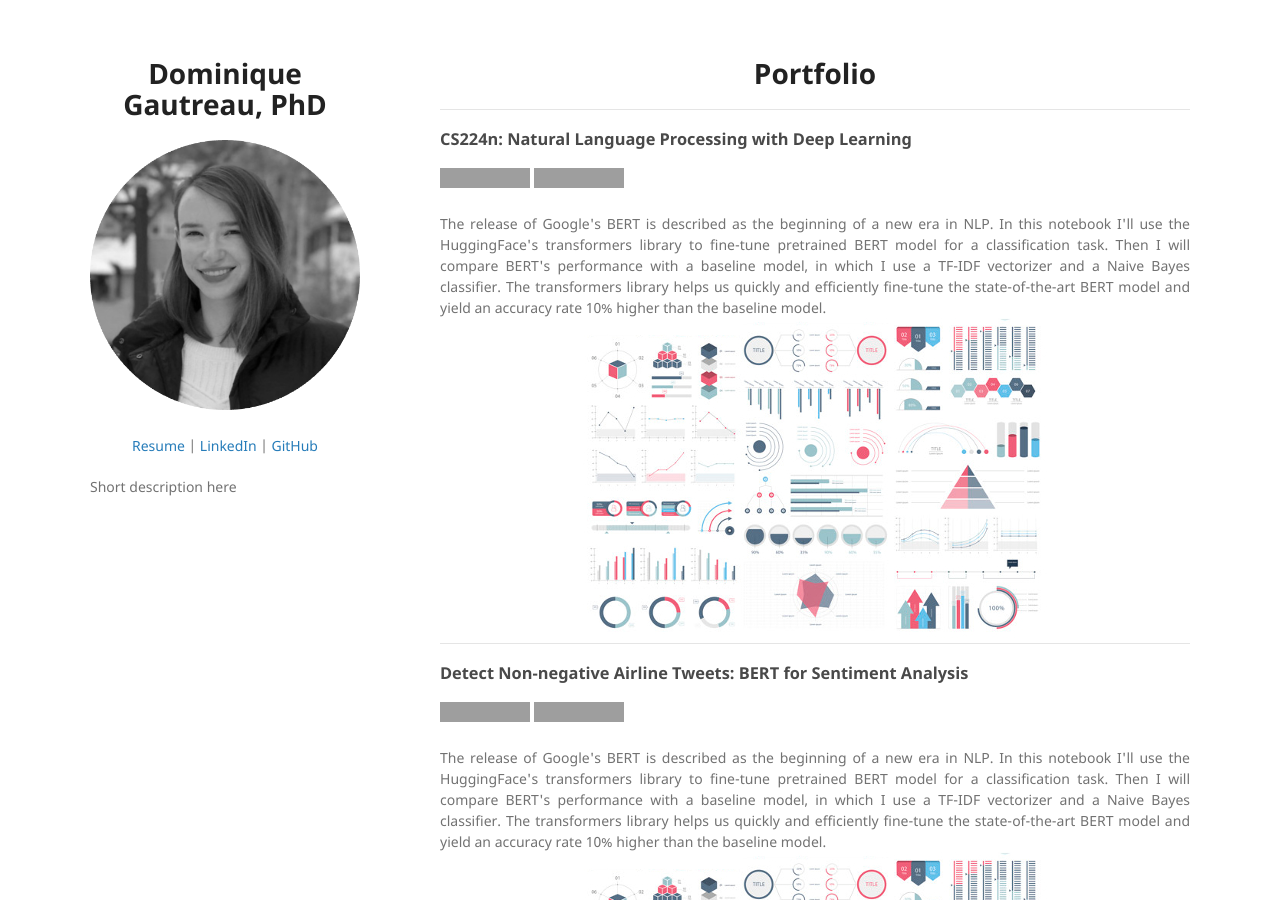
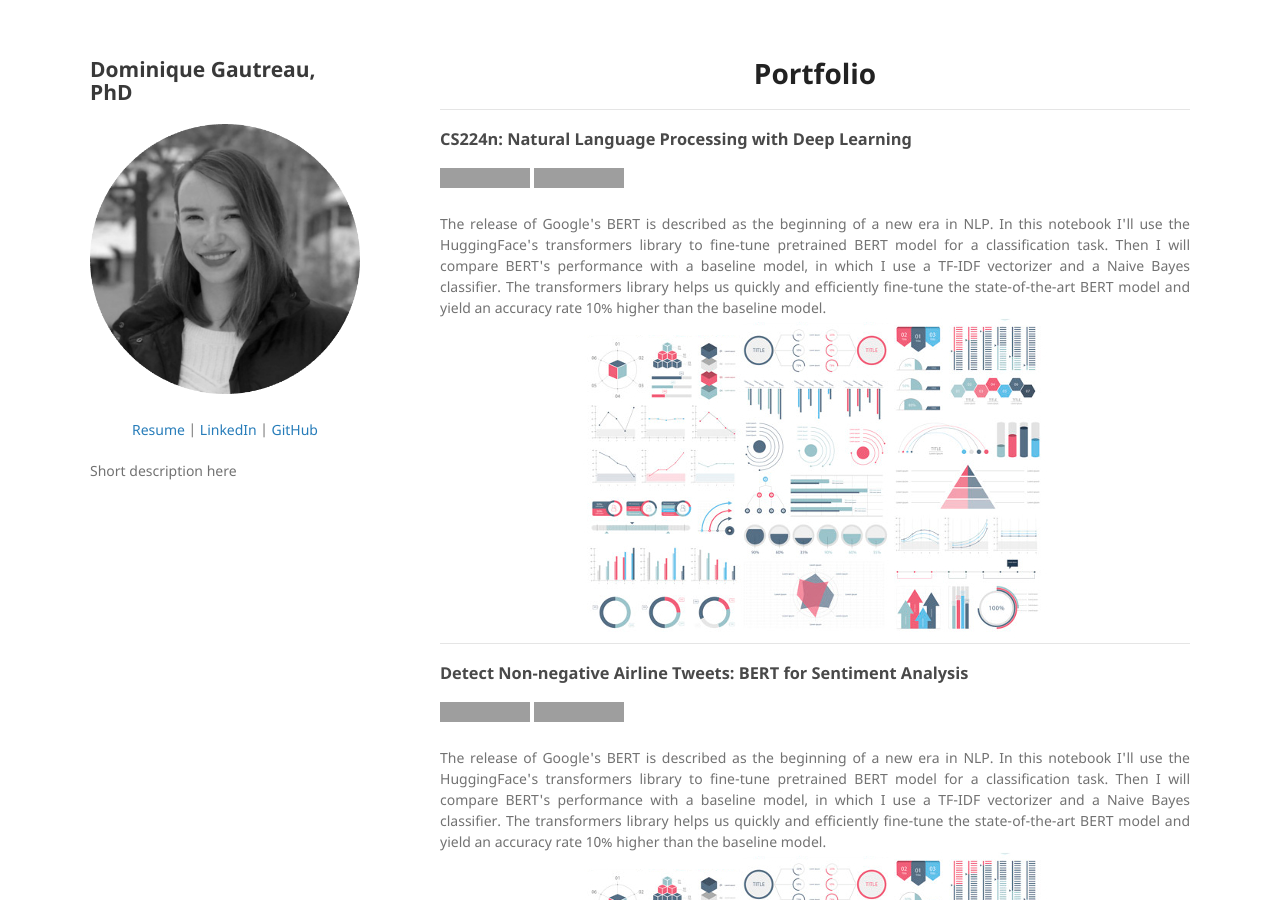
Before and after one commit to dgautreau/dgautreau.github.io, a Jekyll site: the page built from index.md, in a window 1280 px wide and 900 px high. Built offline with Jekyll 4.4.1, drawn with Linux system fonts in a browser that asks for light colours; our own code applies the rules of GitHub Pages for plain Markdown files; grey boxes are pictures that could not be loaded.

Commit message:
Update default.html

```diff
--- a/_layouts/default.html
+++ b/_layouts/default.html
@@ -15,7 +15,7 @@
     <div class="wrapper">
       <header>
 <!--         <h1><a href="{{ "/" | absolute_url }}">{{ site.title | default: site.github.repository_name }}</a></h1> -->
-        <h1>{{ site.title | default: site.github.repository_name }}</a></h1>
+        <h2>{{ site.title | default: site.github.repository_name }}</h2>
 
         {% if site.logo %}
           <img src="{{site.logo | relative_url}}" alt="Logo" />
```
